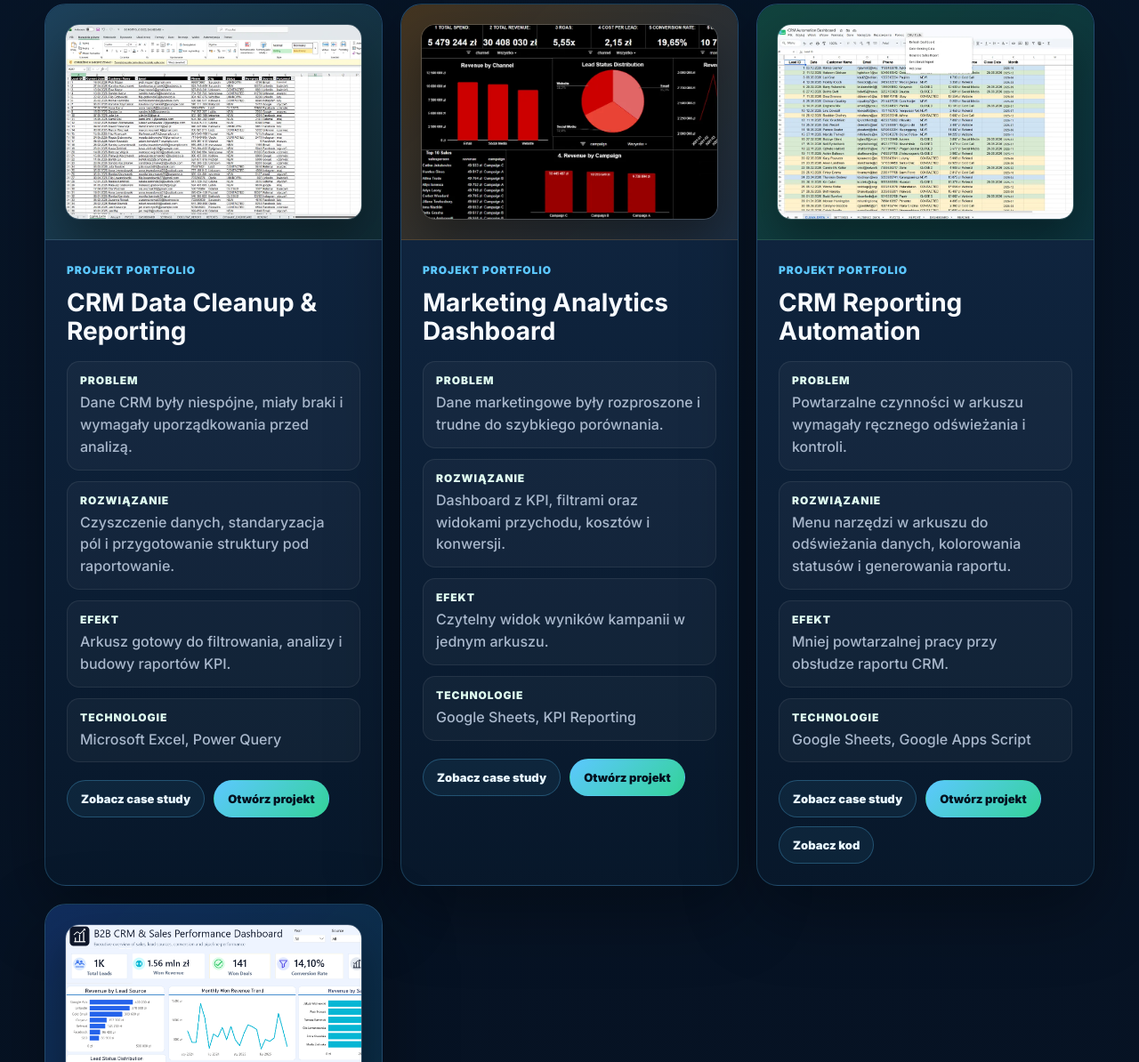
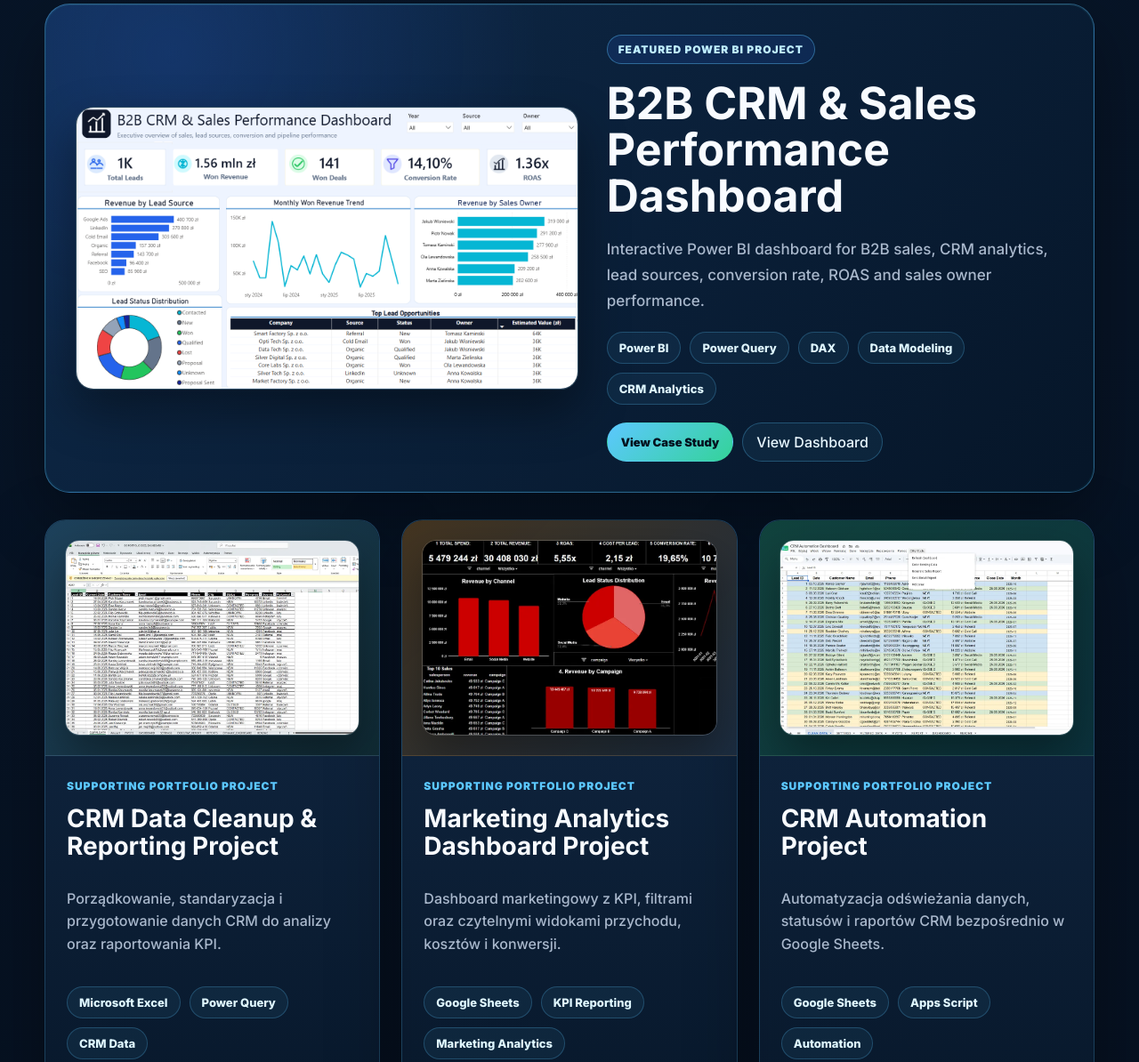
Before and after one commit to szczepanskimateusz391-lab/portfolio-website, a website: page index.html in a window 1280 px wide. Shown: the part 2360-3554 px from the top of the page at 89% size. Drawn offline with Linux system fonts and the light colour scheme.

Commit message:
Feature Power BI project on portfolio homepage

```diff
--- a/index.html
+++ b/index.html
@@ -138,88 +138,70 @@
         <p>To przykłady prac z portfolio. Pokazują sposób myślenia, strukturę danych i typ rozwiązań, które mogę przygotować dla firmy.</p>
       </div>
 
-      <div class="case-grid">
-        <article class="case-card">
+      <article class="project-featured">
+        <button class="featured-visual lightbox-trigger" type="button" data-full="/assets/power-bi-b2b-crm-performance-dashboard.png" data-title="B2B CRM &amp; Sales Performance Dashboard">
+          <img src="/assets/power-bi-b2b-crm-performance-dashboard.png" alt="B2B CRM i Sales Performance Dashboard w Power BI" />
+          <span class="zoom-hint">Kliknij, aby powiększyć</span>
+        </button>
+        <div class="featured-content">
+          <p class="featured-badge">Featured Power BI Project</p>
+          <h3>B2B CRM &amp; Sales Performance Dashboard</h3>
+          <p class="featured-description">Interactive Power BI dashboard for B2B sales, CRM analytics, lead sources, conversion rate, ROAS and sales owner performance.</p>
+          <div class="tool-badges" aria-label="Narzędzia użyte w projekcie">
+            <span>Power BI</span><span>Power Query</span><span>DAX</span><span>Data Modeling</span><span>CRM Analytics</span>
+          </div>
+          <div class="project-actions">
+            <a class="project-link project-link-primary" href="/projects/power-bi-b2b-crm-performance-dashboard/">View Case Study</a>
+            <button class="project-link lightbox-trigger" type="button" data-full="/assets/power-bi-b2b-crm-performance-dashboard.png" data-title="B2B CRM &amp; Sales Performance Dashboard">View Dashboard</button>
+          </div>
+        </div>
+      </article>
+
+      <div class="projects-grid">
+        <article class="case-card supporting-project">
           <button class="screenshot-slot excel lightbox-trigger" type="button" data-full="/assets/excel-clean-data.webp" data-title="CRM Data Cleanup & Reporting">
             <img src="/assets/excel-clean-data.webp" alt="Oczyszczone dane CRM w Microsoft Excel przygotowane do raportowania" loading="lazy" />
             <span class="zoom-hint">Kliknij, aby powiększyć</span>
           </button>
           <div class="case-content">
-            <p class="tag">Projekt portfolio</p>
-            <h3>CRM Data Cleanup & Reporting</h3>
-            <dl class="case-details">
-              <div><dt>Problem</dt><dd>Dane CRM były niespójne, miały braki i wymagały uporządkowania przed analizą.</dd></div>
-              <div><dt>Rozwiązanie</dt><dd>Czyszczenie danych, standaryzacja pól i przygotowanie struktury pod raportowanie.</dd></div>
-              <div><dt>Efekt</dt><dd>Arkusz gotowy do filtrowania, analizy i budowy raportów KPI.</dd></div>
-              <div><dt>Technologie</dt><dd>Microsoft Excel, Power Query</dd></div>
-            </dl>
+            <p class="tag">Supporting portfolio project</p>
+            <h3>CRM Data Cleanup &amp; Reporting Project</h3>
+            <p>Porządkowanie, standaryzacja i przygotowanie danych CRM do analizy oraz raportowania KPI.</p>
+            <div class="tool-badges"><span>Microsoft Excel</span><span>Power Query</span><span>CRM Data</span></div>
             <div class="project-actions">
-              <a class="project-link" href="/projects/crm-data-cleanup-reporting/">Zobacz case study</a>
-              <a class="project-link project-link-primary" href="https://docs.google.com/spreadsheets/d/1DNe-ZmaYk12jn34JLHE_GgCfx4Y6NHSE/edit?usp=sharing&amp;ouid=106610543818405466216&amp;rtpof=true&amp;sd=true" target="_blank" rel="noopener noreferrer">Otwórz projekt</a>
+              <a class="project-link" href="/projects/crm-data-cleanup-reporting/">View Case Study</a>
             </div>
           </div>
         </article>
 
-        <article class="case-card">
+        <article class="case-card supporting-project">
           <button class="screenshot-slot marketing lightbox-trigger" type="button" data-full="/assets/marketing-analytics-dashboard.webp" data-title="Marketing Analytics Dashboard">
             <img src="/assets/marketing-analytics-dashboard.webp" alt="Marketing Analytics Dashboard z KPI i wykresami" loading="lazy" />
             <span class="zoom-hint">Kliknij, aby powiększyć</span>
           </button>
           <div class="case-content">
-            <p class="tag">Projekt portfolio</p>
-            <h3>Marketing Analytics Dashboard</h3>
-            <dl class="case-details">
-              <div><dt>Problem</dt><dd>Dane marketingowe były rozproszone i trudne do szybkiego porównania.</dd></div>
-              <div><dt>Rozwiązanie</dt><dd>Dashboard z KPI, filtrami oraz widokami przychodu, kosztów i konwersji.</dd></div>
-              <div><dt>Efekt</dt><dd>Czytelny widok wyników kampanii w jednym arkuszu.</dd></div>
-              <div><dt>Technologie</dt><dd>Google Sheets, KPI Reporting</dd></div>
-            </dl>
+            <p class="tag">Supporting portfolio project</p>
+            <h3>Marketing Analytics Dashboard Project</h3>
+            <p>Dashboard marketingowy z KPI, filtrami oraz czytelnymi widokami przychodu, kosztów i konwersji.</p>
+            <div class="tool-badges"><span>Google Sheets</span><span>KPI Reporting</span><span>Marketing Analytics</span></div>
             <div class="project-actions">
-              <a class="project-link" href="/projects/marketing-analytics-dashboard/">Zobacz case study</a>
-              <a class="project-link project-link-primary" href="https://docs.google.com/spreadsheets/d/1avJ13oaikBn0ZFywC2SvE3LgUnTBswDX_WOoAYFxiyU/edit?usp=sharing" target="_blank" rel="noopener noreferrer">Otwórz projekt</a>
+              <a class="project-link" href="/projects/marketing-analytics-dashboard/">View Case Study</a>
             </div>
           </div>
         </article>
 
-        <article class="case-card">
+        <article class="case-card supporting-project">
           <button class="screenshot-slot automation lightbox-trigger" type="button" data-full="/assets/apps-script-crm-tools.webp" data-title="CRM Reporting Automation">
             <img src="/assets/apps-script-crm-tools.webp" alt="CRM Automation Dashboard w Google Sheets z menu Google Apps Script" loading="lazy" />
             <span class="zoom-hint">Kliknij, aby powiększyć</span>
           </button>
           <div class="case-content">
-            <p class="tag">Projekt portfolio</p>
-            <h3>CRM Reporting Automation</h3>
-            <dl class="case-details">
-              <div><dt>Problem</dt><dd>Powtarzalne czynności w arkuszu wymagały ręcznego odświeżania i kontroli.</dd></div>
-              <div><dt>Rozwiązanie</dt><dd>Menu narzędzi w arkuszu do odświeżania danych, kolorowania statusów i generowania raportu.</dd></div>
-              <div><dt>Efekt</dt><dd>Mniej powtarzalnej pracy przy obsłudze raportu CRM.</dd></div>
-              <div><dt>Technologie</dt><dd>Google Sheets, Google Apps Script</dd></div>
-            </dl>
+            <p class="tag">Supporting portfolio project</p>
+            <h3>CRM Automation Project</h3>
+            <p>Automatyzacja odświeżania danych, statusów i raportów CRM bezpośrednio w Google Sheets.</p>
+            <div class="tool-badges"><span>Google Sheets</span><span>Apps Script</span><span>Automation</span></div>
             <div class="project-actions">
-              <a class="project-link" href="/projects/crm-automation-project/">Zobacz case study</a>
-              <a class="project-link project-link-primary" href="https://docs.google.com/spreadsheets/d/1OBpepADfFxEhSriAFsHnvefbIJfQIZS31IgiJNach84/edit?usp=sharing" target="_blank" rel="noopener noreferrer">Otwórz projekt</a>
-              <a class="project-link" href="https://github.com/szczepanskimateusz391-lab/portfolio-website/blob/main/apps-script/crm-automation.gs" target="_blank" rel="noopener noreferrer">Zobacz kod</a>
-            </div>
-          </div>
-        </article>
-
-        <article class="case-card">
-          <button class="screenshot-slot power-bi lightbox-trigger" type="button" data-full="/assets/power-bi-b2b-crm-performance-dashboard.png" data-title="B2B CRM &amp; Sales Performance Dashboard">
-            <img src="/assets/power-bi-b2b-crm-performance-dashboard.png" alt="B2B CRM i Sales Performance Dashboard w Power BI" loading="lazy" />
-            <span class="zoom-hint">Kliknij, aby powiększyć</span>
-          </button>
-          <div class="case-content">
-            <p class="tag">Projekt portfolio · dane demonstracyjne</p>
-            <h3>B2B CRM &amp; Sales Performance Dashboard</h3>
-            <p>Interactive Power BI dashboard for analyzing B2B sales performance, lead sources, conversion rate, ROAS and sales owner performance.</p>
-            <dl class="case-details">
-              <div><dt>Rozwiązanie</dt><dd>Jeden widok zarządczy łączący KPI sprzedażowe, marketingowe i dane CRM.</dd></div>
-              <div><dt>Technologie</dt><dd>Power BI, Power Query, DAX, Data Modeling, CRM Analytics</dd></div>
-            </dl>
-            <div class="project-actions">
-              <a class="project-link project-link-primary" href="/projects/power-bi-b2b-crm-performance-dashboard/">View Case Study</a>
-              <button class="project-link lightbox-trigger" type="button" data-full="/assets/power-bi-b2b-crm-performance-dashboard.png" data-title="B2B CRM &amp; Sales Performance Dashboard">View Dashboard Screenshot</button>
-              <a class="project-link" href="#contact">Contact Me</a>
+              <a class="project-link" href="/projects/crm-automation-project/">View Case Study</a>
             </div>
           </div>
         </article>
--- a/styles.css
+++ b/styles.css
@@ -456,10 +456,97 @@ small {
   line-height: 1.6;
 }
 
-.case-grid {
+.projects-grid {
   display: grid;
   grid-template-columns: repeat(3, minmax(0, 1fr));
-  gap: 20px;
+  gap: 24px;
+}
+
+.project-featured {
+  position: relative;
+  display: grid;
+  grid-template-columns: 1.1fr 1fr;
+  gap: 32px;
+  align-items: center;
+  margin-bottom: 30px;
+  padding: clamp(20px, 3vw, 34px);
+  overflow: hidden;
+  border: 1px solid rgba(92, 200, 255, .38);
+  border-radius: 28px;
+  background:
+    radial-gradient(circle at 12% 10%, rgba(47, 109, 246, .2), transparent 36%),
+    linear-gradient(135deg, rgba(15, 43, 76, .98), rgba(6, 22, 41, .98));
+  box-shadow: 0 28px 70px rgba(0, 0, 0, .34), inset 0 1px 0 rgba(255, 255, 255, .05);
+}
+
+.project-featured::after {
+  position: absolute;
+  inset: 0;
+  border-radius: inherit;
+  box-shadow: inset 0 0 0 1px rgba(16, 183, 205, .08);
+  content: "";
+  pointer-events: none;
+}
+
+.featured-visual {
+  position: relative;
+  z-index: 1;
+  display: block;
+  width: 100%;
+  padding: 0;
+  overflow: hidden;
+  cursor: zoom-in;
+  border: 1px solid rgba(151, 222, 255, .28);
+  border-radius: 20px;
+  background: #071426;
+  box-shadow: 0 24px 54px rgba(0, 0, 0, .4);
+}
+
+.featured-visual img {
+  display: block;
+  width: 100%;
+  aspect-ratio: 16 / 9;
+  object-fit: cover;
+  object-position: left top;
+  transition: transform .3s ease, filter .3s ease;
+}
+
+.project-featured:hover .featured-visual img,
+.featured-visual:focus-visible img {
+  transform: scale(1.02);
+  filter: saturate(1.08) contrast(1.03);
+}
+
+.featured-content {
+  position: relative;
+  z-index: 1;
+}
+
+.featured-badge {
+  display: inline-flex;
+  margin: 0 0 18px;
+  padding: 8px 12px;
+  border: 1px solid rgba(92, 200, 255, .4);
+  border-radius: 999px;
+  color: #bfeeff !important;
+  background: rgba(47, 109, 246, .14);
+  font-size: 12px;
+  font-weight: 900;
+  letter-spacing: .08em;
+  text-transform: uppercase;
+}
+
+.project-featured h3 {
+  margin: 0;
+  font-size: clamp(30px, 4vw, 50px);
+  line-height: 1.04;
+}
+
+.featured-description {
+  margin: 20px 0;
+  color: var(--muted);
+  font-size: 17px;
+  line-height: 1.7;
 }
 
 .case-card {
@@ -547,6 +634,26 @@ small {
   background:
     linear-gradient(135deg, rgba(52, 211, 153, .22), rgba(34, 211, 238, .12)),
     #081b24;
+}
+
+.supporting-project {
+  display: flex;
+  flex-direction: column;
+}
+
+.supporting-project .case-content {
+  display: flex;
+  flex: 1;
+  flex-direction: column;
+}
+
+.supporting-project .project-actions {
+  margin-top: auto;
+  padding-top: 20px;
+}
+
+.supporting-project .tool-badges {
+  margin-top: 18px;
 }
 
 .screenshot-slot.power-bi {
@@ -1104,8 +1211,12 @@ footer p {
     transform: none;
   }
 
+  .project-featured {
+    grid-template-columns: 1fr;
+  }
+
   .service-grid,
-  .case-grid {
+  .projects-grid {
     grid-template-columns: repeat(2, minmax(0, 1fr));
   }
 }
@@ -1153,12 +1264,22 @@ footer p {
 
   .proof,
   .service-grid,
-  .case-grid,
+  .projects-grid,
   .case-study-hero,
   .case-study-grid,
   .kpi-row,
   .mini-grid {
     grid-template-columns: 1fr;
+  }
+
+  .project-featured {
+    gap: 24px;
+    margin-bottom: 24px;
+    border-radius: 22px;
+  }
+
+  .project-featured h3 {
+    font-size: clamp(30px, 10vw, 42px);
   }
 
   .case-study-copy,
```
